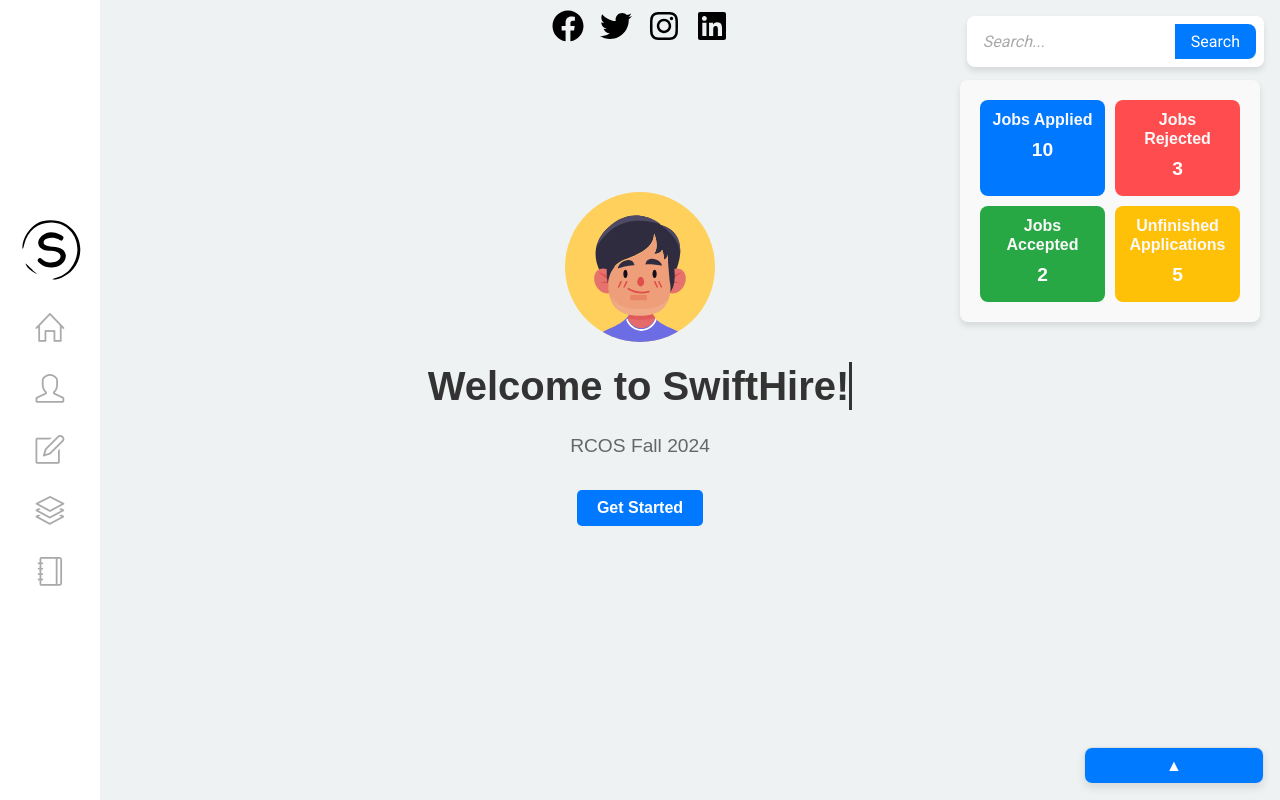
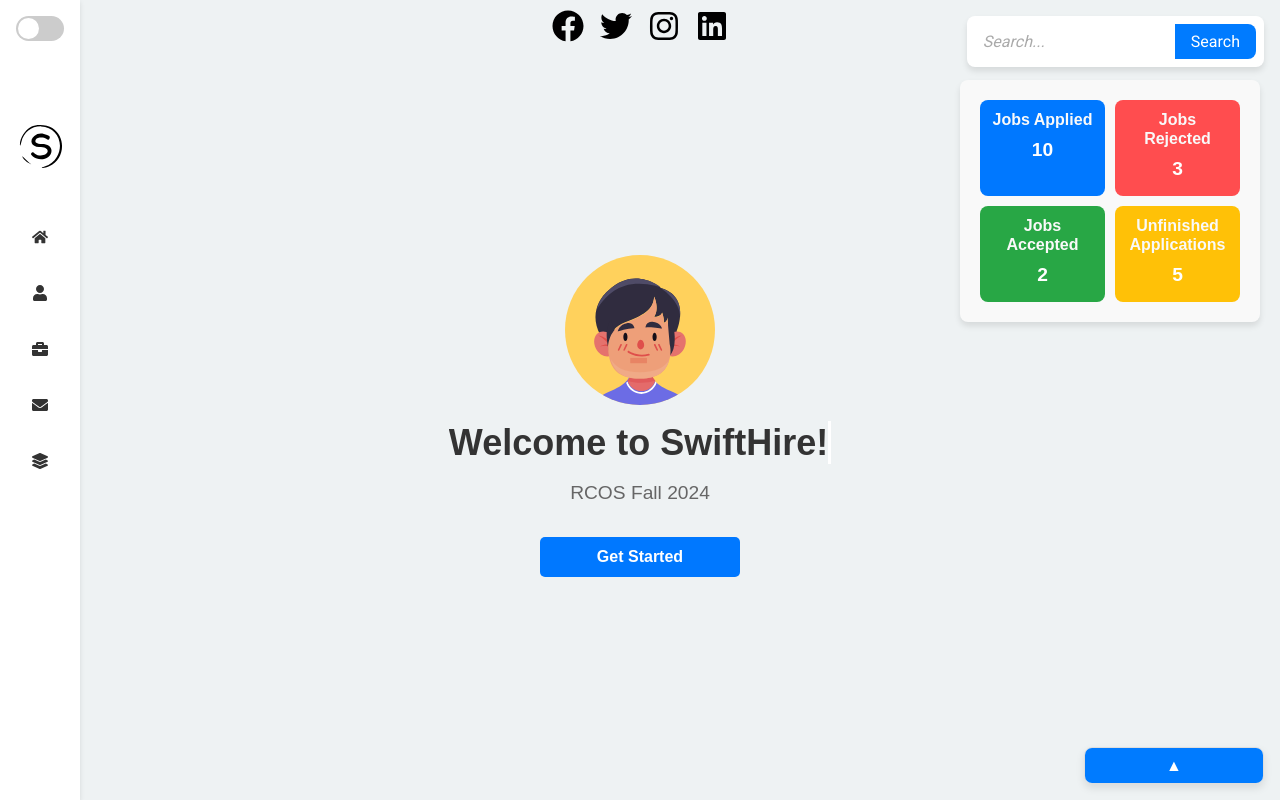
Before and after one commit to dhanush427/SwiftHire, a React (Create React App) app in the folder my-app/: page / in a window 1280 px wide. Shown: the top 800 px of the page. Built offline with nearby package versions, Linux system fonts and the light colour scheme.

Commit message:
Adding functionality for a dark mode toggle

```diff
--- /dev/null
+++ b/my-app/src/ThemeContext.js
@@ -0,0 +1,39 @@
+import React, { createContext, useState, useEffect } from "react";
+
+// Create a context for dark mode state
+export const ThemeContext = createContext();
+
+const ThemeProvider = ({ children }) => {
+  const [isDarkMode, setIsDarkMode] = useState(false);
+
+  // Load dark mode preference from localStorage
+  useEffect(() => {
+    const savedMode = localStorage.getItem("darkMode");
+    if (savedMode === "true") {
+      setIsDarkMode(true);
+      document.body.classList.add("dark-mode");
+    }
+  }, []);
+
+  // Toggle dark mode and save preference to localStorage
+  const toggleDarkMode = () => {
+    setIsDarkMode((prevMode) => {
+      const newMode = !prevMode;
+      if (newMode) {
+        document.body.classList.add("dark-mode");
+      } else {
+        document.body.classList.remove("dark-mode");
+      }
+      localStorage.setItem("darkMode", newMode);
+      return newMode;
+    });
+  };
+
+  return (
+    <ThemeContext.Provider value={{ isDarkMode, toggleDarkMode }}>
+      {children}
+    </ThemeContext.Provider>
+  );
+};
+
+export default ThemeProvider;
--- a/my-app/src/components/home/home.css
+++ b/my-app/src/components/home/home.css
@@ -1,20 +1,16 @@
 /* Home Section Styling */
 .home.container {
-    .home {
     position: relative;
     min-height: 100vh;
     display: flex;
     justify-content: center;
     align-items: center;
-    min-height: 100vh;
-    background-color: #f9f9f9;
+
     padding: 3rem 0;
+    transition: background-color 0.3s ease; /* Smooth transition */
   }
 
-    .intro {
-    text-align: center;
-    margin: 0 auto;
-    }
+
 
   .home__img {
     width: 150px;
@@ -27,12 +23,24 @@
     font-size: 2.5rem;
     color: #333;
     margin-bottom: 10px;
+    transition: color 0.3s ease; /* Smooth transition */
+  }
+
+  /* Dark Mode styles for home title */
+  body.dark-mode .home__name {
+    color: #fff; /* White color in dark mode */
   }
 
   .home__education {
     font-size: 1.2rem;
     color: #666;
     margin-bottom: 20px;
+    transition: color 0.3s ease; /* Smooth transition */
+  }
+
+  /* Dark Mode styles for education text */
+  body.dark-mode .home__education {
+    color: #bbb; /* Lighter text color for dark mode */
   }
 
   /* Button Styling */
@@ -46,10 +54,16 @@
     border-radius: 5px;
     text-decoration: none;
     transition: background-color 0.3s ease;
+    max-width: 200px;
   }
 
-    .btn:hover {
-    background-color: #005bb5;
+  /* Dark Mode styles for buttons */
+  body.dark-mode .btn {
+    background-color: #005bb5; /* Darker blue for dark mode */
+  }
+
+  body.dark-mode .btn:hover {
+    background-color: #0078ff; /* Blue on hover */
   }
 
   /* Typewriter Effect */
@@ -59,6 +73,13 @@
     white-space: nowrap;
     border-right: 3px solid #333; /* Blinking cursor */
     animation: typing 3s steps(20, end), blink 0.6s step-end infinite;
+    color: #333; /* Default text color for typewriter */
+    transition: color 0.3s ease; /* Smooth transition */
+  }
+
+  /* Dark Mode styles for typewriter text */
+  body.dark-mode .typewriter {
+    color: #fff; /* White text for dark mode */
   }
 
   @keyframes typing {
@@ -75,39 +96,35 @@
       border-color: transparent;
     }
     50% {
-        border-color: #333;
+      border-color: #fff; /* White blinking cursor in dark mode */
     }
   }
 
-    padding: 2rem 0; /* Reduce padding to minimize whitespace */
+  .intro {
+    text-align: center;
+    margin: 0 auto;
   }
 
   .intro {
     max-width: 540px;
-    text-align: center;
-    margin: 0 auto; /* Center the intro content */
   }
 
   .home__img {
-    margin-top: 2rem; /* Add space above the icon image */
-    margin-bottom: 1rem; /* Reduce the margin below the image */
-    max-height: 200px; /* Optional: Limit image height if it’s too large */
+    margin-top: 2rem;
+    margin-bottom: 1rem;
+    max-height: 200px;
   }
 
   .home__name {
     font-size: var(--h1-font-size);
     font-weight: var(--font-bold);
-    margin-bottom: 0.25rem; /* Reduce spacing below the name */
+    margin-bottom: 0.25rem;
   }
 
   .btn {
-    margin-top: 1rem; /* Add some margin above the button */
-    padding: 0.5rem 1rem; /* Adjust button padding for proportion */
+    margin-top: 1rem;
+    padding: 0.5rem 1rem;
     margin-bottom: 15rem;
-}
-
-.btn:hover {
-    color:hsl(0, 0%, 0%);
   }
 
   .scroll__down {
@@ -122,7 +139,7 @@
   }
 
   .mouse {
-    border: 2px solid  #454360;
+    border: 2px solid #454360;
     display: block;
     height: 1.6rem;
     width: 1.25rem;
--- a/my-app/src/components/sidebar/Sidebar.jsx
+++ b/my-app/src/components/sidebar/Sidebar.jsx
@@ -1,11 +1,26 @@
-import React from "react";
+import React, { useContext } from "react";
 import "./sidebar.css";
 import Logo from "../../assets/logo.svg";
 import { FaHome, FaUser, FaBriefcase, FaEnvelope, FaLayerGroup } from "react-icons/fa";
+import { ThemeContext } from "../../ThemeContext";
 
 const Sidebar = () => {
+    const { isDarkMode, toggleDarkMode } = useContext(ThemeContext);
+
     return (
         <aside className="aside">
+            {/* Dark Mode Toggle */}
+            <div className="dark-mode-switch-container">
+                <label className="dark-mode-switch">
+                    <input
+                        type="checkbox"
+                        checked={isDarkMode}
+                        onChange={toggleDarkMode} // Toggle the dark mode on change
+                    />
+                    <span className="slider"></span>
+                </label>
+            </div>
+
             <div className="logo-container">
                 <a href="#home" className="nav__logo">
                     <img src={Logo} alt="Logo" />
@@ -17,27 +32,27 @@
                     <ul className="nav__list">
                         <li className="nav__item">
                             <a href="#home" className="nav__link">
-                                <i className="icon-home"></i>
+                                <FaHome />
                             </a>
                         </li>
                         <li className="nav__item">
                             <a href="#team" className="nav__link">
-                                <i className="icon-user"></i>
+                                <FaUser />
                             </a>
                         </li>
                         <li className="nav__item">
                             <a href="#contact" className="nav__link">
-                                <i className="icon-note"></i>
+                                <FaBriefcase />
                             </a>
                         </li>
                         <li className="nav__item">
                             <a href="#account" className="nav__link">
-                                <i className="icon-layers"></i>
+                                <FaEnvelope />
                             </a>
                         </li>
                         <li className="nav__item">
                             <a href="#services" className="nav__link">
-                                <i className="icon-notebook"></i>
+                                <FaLayerGroup />
                             </a>
                         </li>
                     </ul>
--- a/my-app/src/components/sidebar/sidebar.css
+++ b/my-app/src/components/sidebar/sidebar.css
@@ -1,48 +1,134 @@
-/* Sidebar Styling */
+/* Sidebar styles */
 .aside {
     position: fixed;
+    top: 0;
     left: 0;
-    top: 0;
-    background: white;
-    padding: 2rem 1rem;
-    width: 100px;
-    min-height: 100vh;
-    display: flex;
-    flex-direction: column;
-    justify-content: center;
-    align-items: center;
-    z-index: 10;
-    transition: background 0.3s ease;
-}
-
-.aside:hover {
-    background: white;
-
-}
-
-/* Logo Container */
-.logo-container {
-    margin-bottom: 2rem;
-}
-
-/* Navigation List */
-.nav__list {
+    height: 100vh;
+    width: 80px; /* Adjusted width */
+    background-color: var(--sidebar-bg, #ffffff); /* Default light mode */
+    color: var(--sidebar-text, #333333);
+    box-shadow: 0 2px 5px rgba(0, 0, 0, 0.1);
     display: flex;
     flex-direction: column;
     align-items: center;
-    row-gap: 2rem;
+    padding: 1rem;
+    z-index: 1000;
 }
 
-/* Navigation Links */
-.nav__link {
-    font-size: 1.8rem;
-    color: #aaa;
-    transition: color 0.3s ease, transform 0.3s ease;
+/* Dark mode */
+body.dark-mode .aside {
+    background-color: #1e1e1e;
+    color: #ddd;
+}
+
+/* Dark mode switch container (centered) */
+.dark-mode-switch-container {
+    margin-bottom: 3rem; /* Adds spacing below the toggle */
     display: flex;
     justify-content: center;
     align-items: center;
+    width: 100%;
+}
+
+/* Toggle switch */
+.dark-mode-switch {
+    position: relative;
+    display: inline-block;
+    width: 50px;
+    height: 25px;
+}
+
+.dark-mode-switch input {
+    opacity: 0;
+    width: 0;
+    height: 0;
+}
+
+.slider {
+    position: absolute;
+    cursor: pointer;
+    top: 0;
+    left: 0;
+    right: 0;
+    bottom: 0;
+    background-color: #ccc;
+    border-radius: 25px;
+    transition: background-color 0.4s;
+}
+
+.slider:before {
+    position: absolute;
+    content: "";
+    height: 21px;
+    width: 21px;
+    left: 2px;
+    bottom: 2px;
+    background-color: white;
+    border-radius: 50%;
+    transition: transform 0.4s;
+}
+
+input:checked + .slider {
+    background-color: #0078ff;
+}
+
+input:checked + .slider:before {
+    transform: translateX(25px);
+}
+
+/* Dark mode styles */
+body.dark-mode .slider {
+    background-color: #005bb5;
+}
+
+/* Logo container */
+.logo-container {
+    margin-top: 2rem;
+    text-align: center;
+}
+
+.logo-container img {
+    width: 50px;
+    height: auto;
+}
+
+/* Navigation menu */
+.nav {
+    margin-top: 2rem;
+    width: 100%;
+}
+
+.nav__menu {
+    width: 100%;
+}
+
+.nav__list {
+    list-style: none;
+    padding: 0;
+    margin: 0;
+}
+
+.nav__item {
+    margin: 1rem 0;
+}
+
+.nav__link {
+    display: flex;
+    justify-content: center;
+    align-items: center;
+    width: 100%;
+    padding: 0.75rem;
+    color: inherit;
+    text-decoration: none;
+    transition: background-color 0.3s ease, color 0.3s ease;
 }
 
 .nav__link:hover {
-    color:#0078ff;
+    background-color: var(--nav-hover-bg, #0078ff);
+    color: var(--nav-hover-text, #ffffff);
 }
+
+/* Dark mode link hover */
+body.dark-mode .nav__link:hover {
+    background-color: #005bb5;
+}
--- a/my-app/src/index.css
+++ b/my-app/src/index.css
@@ -166,3 +166,14 @@
 .btn:hover {
   animation: button-push 0.3s linear 1;
 }
+
+/* Global Styles for Dark Mode */
+body.dark-mode {
+  background-color: #121212; /* Dark background for body */
+  color: #ffffff; /* White text color for readability */
+}
+
+
+.nav__link {
+  color: #ddd; /* Light color for links in dark mode */
+}
--- a/my-app/src/index.js
+++ b/my-app/src/index.js
@@ -1,13 +1,16 @@
-import React from 'react';
-import ReactDOM from 'react-dom/client';
-import './index.css';
-import App from './App';
-import reportWebVitals from './reportWebVitals';
+import React from "react";
+import ReactDOM from "react-dom/client";
+import "./index.css";
+import App from "./App";
+import reportWebVitals from "./reportWebVitals";
+import ThemeProvider from "./ThemeContext"; // Import the ThemeProvider
 
-const root = ReactDOM.createRoot(document.getElementById('root'));
+const root = ReactDOM.createRoot(document.getElementById("root"));
 root.render(
   <React.StrictMode>
-    <App />
+    <ThemeProvider> {/* Wrap the app in ThemeProvider */}
+      <App />
+    </ThemeProvider>
   </React.StrictMode>
 );
 
```
Lines whose indentation alone changed are shown as unchanged.
